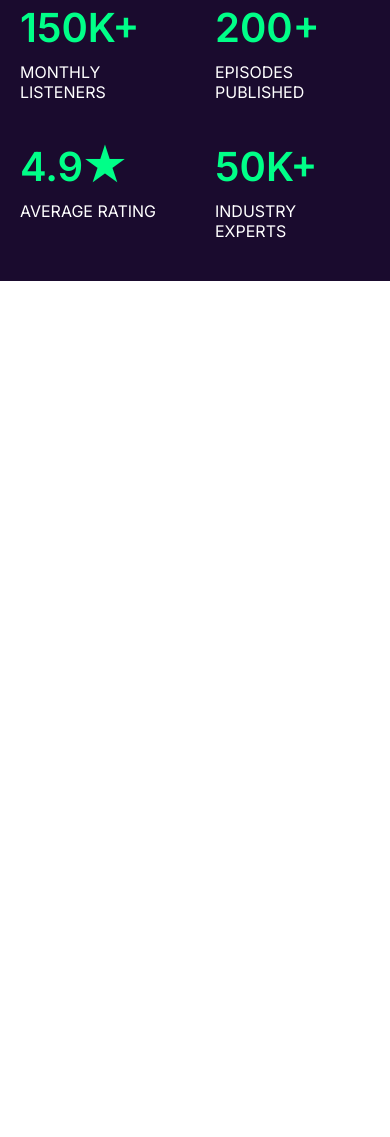
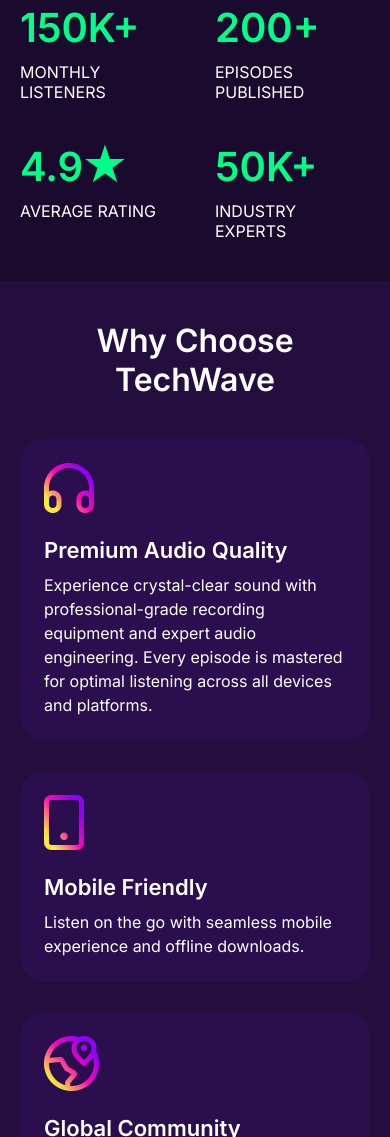
Before and after one commit to shariful07/B13-A02, a plain HTML site: page index.html in a window 390 px wide. Shown: the part 863-2000 px from the top of the page. Before the commit the page ends 1144 px from the top, so only its background shows below. Drawn offline with Linux system fonts and the light colour scheme.

Commit message:
add why choose section

```diff
--- a/css/styles.css
+++ b/css/styles.css
@@ -251,6 +251,7 @@
     .about-section {
         padding: 40px 0;
     }
+
     .about-items {
         grid-template-columns: repeat(2, 1fr);
         gap: 40px;
@@ -269,3 +270,94 @@
         font-size: 32px;
     }
 }
+
+/* Why Choose Section */
+.why-section {
+    background-color: #230E3D;
+    padding: 120px 0;
+}
+
+.why-section h2 {
+    font-size: 48px;
+    color: #fff;
+    font-weight: 600;
+    text-align: center;
+    margin-bottom: 40px;
+}
+
+.why-items {
+    display: grid;
+    grid-template-columns: repeat(3, 1fr);
+    gap: 30px;
+}
+
+.why-item {
+    background: rgba(53, 17, 101, 0.4);
+    border-radius: 40px;
+    padding: 40px;
+}
+
+.why-item img {
+    margin-bottom: 20px;
+}
+
+.why-item h3 {
+    font-size: 24px;
+    color: #fff;
+    font-weight: 600;
+    margin-bottom: 10px;
+}
+
+.why-item p {
+    font-size: 16px;
+    color: #fff;
+    line-height: 24px;
+}
+
+.why-item:nth-child(1) {
+    grid-row: span 2;
+}
+
+.why-item:nth-child(2) {
+    grid-column: span 2;
+}
+
+.why-item:nth-child(3) {
+    grid-column: span 2;
+}
+
+.why-item:nth-child(4) {
+    grid-column: span 2;
+}
+
+@media screen and (max-width: 576px) {
+
+    .why-section {
+        padding: 40px 0;
+    }
+
+    .why-section h2 {
+        font-size: 32px;
+    }
+
+    .why-items {
+        grid-template-columns: 1fr;
+    }
+
+    .why-item {
+        border-radius: 24px;
+        padding: 24px;
+    }
+
+    .why-item h3 {
+        font-size: 22px;
+    }
+
+    .why-item:nth-child(1),
+    .why-item:nth-child(2),
+    .why-item:nth-child(3),
+    .why-item:nth-child(4) {
+        grid-column: span 1;
+        grid-row: span 1;
+    }
+}
--- a/index.html
+++ b/index.html
@@ -79,6 +79,43 @@
             </div>
         </div>
     </section>
+    <!-- Why Choose Section -->
+    <section class="why-section">
+        <div class="container">
+            <h2>Why Choose TechWave</h2>
+            <div class="why-items">
+                <div class="why-item">
+                    <img src="./assets/headphone.png" alt="">
+                    <h3>Premium Audio Quality</h3>
+                    <p>Experience crystal-clear sound with professional-grade recording equipment and expert audio
+                        engineering. Every episode is mastered for optimal listening across all devices and platforms.
+                    </p>
+                </div>
+                <div class="why-item">
+                    <img src="./assets/device.png" alt="">
+                    <h3>Mobile Friendly</h3>
+                    <p>Listen on the go with seamless mobile experience and offline downloads.</p>
+                </div>
+                <div class="why-item">
+                    <img src="./assets/location.png" alt="">
+                    <h3>Global Community</h3>
+                    <p>Connect with tech enthusiasts from over 120 countries worldwide.</p>
+                </div>
+                <div class="why-item">
+                    <img src="./assets/zap-fast.png" alt="">
+                    <h3>Exclusive Interviews</h3>
+                    <p>Get unprecedented access to industry titans, startup founders, and tech visionaries. Our host
+                        secures exclusive conversations you won't find anywhere else, diving deep into their journeys,
+                        failures, and success strategies.</p>
+                </div>
+                <div class="why-item">
+                    <img src="./assets/resource.png" alt="">
+                    <h3>Rich Resources</h3>
+                    <p>Access show notes, transcripts, and additional learning materials for every episode.</p>
+                </div>
+            </div>
+        </div>
+    </section>
 </body>
 
 </html>
```
Also changed, not shown: assets/zap-fast.png (added).
